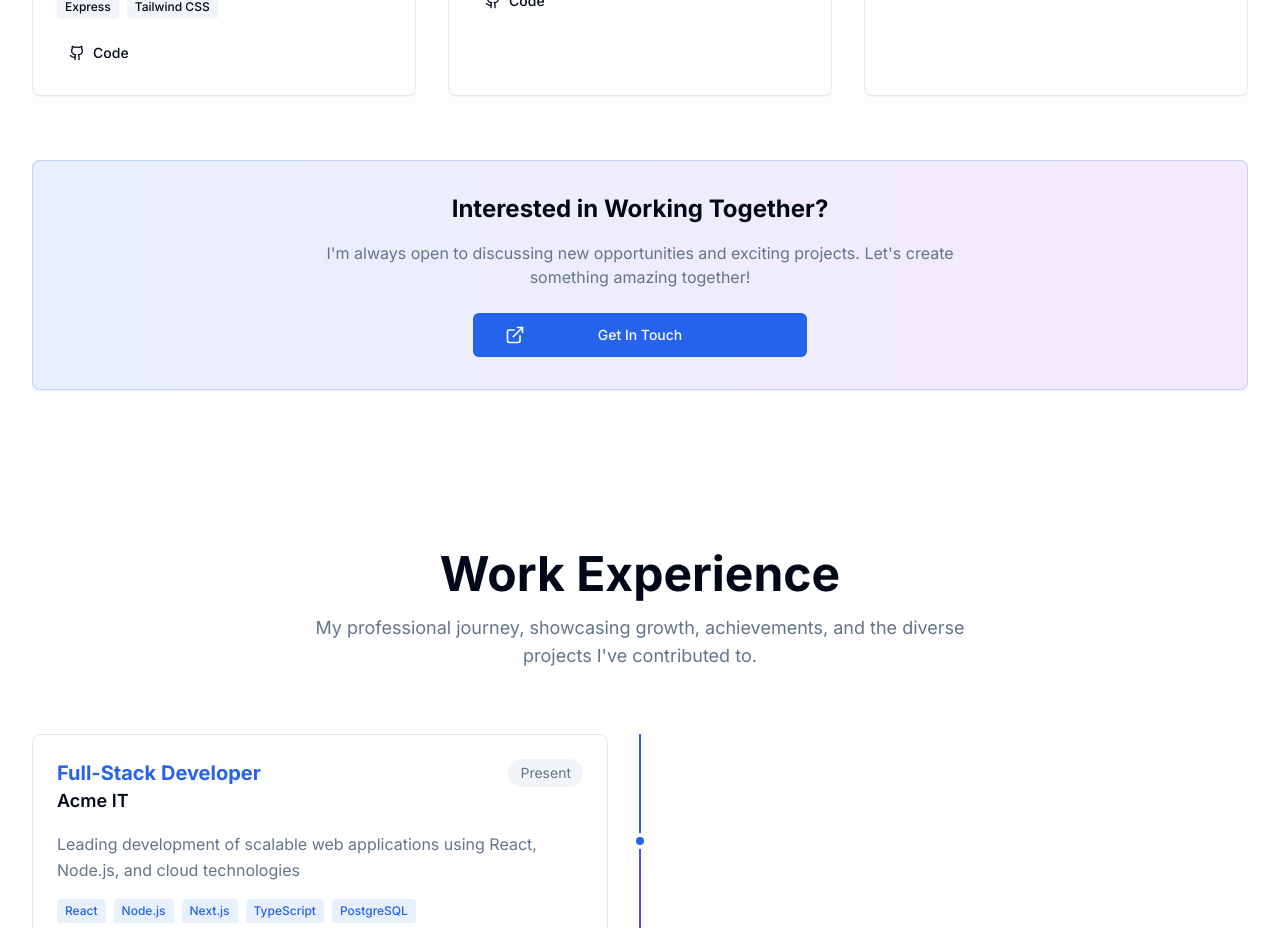
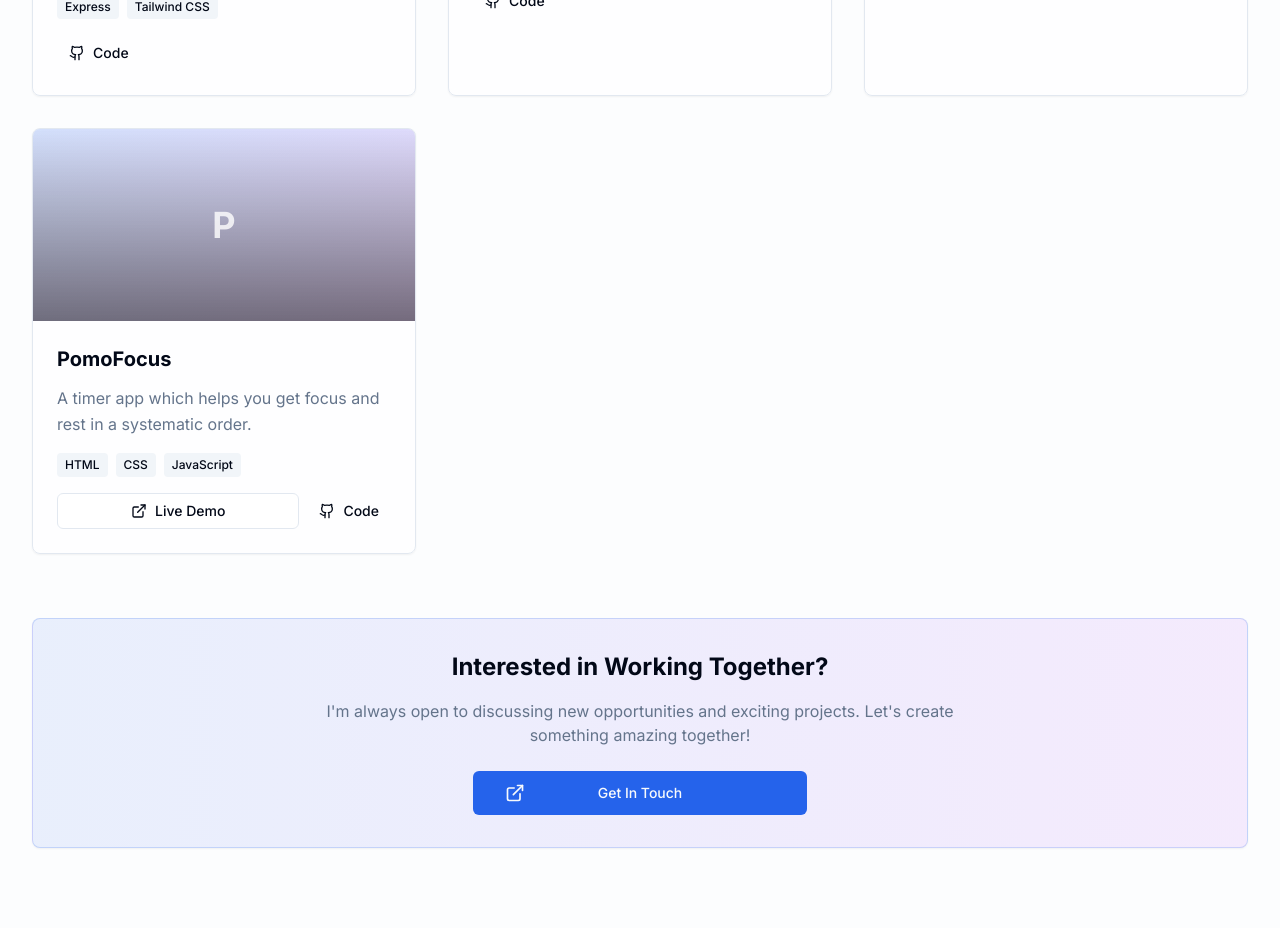
Before and after one commit to Prashan57/Prajapati-Prashan-Portfolio, a Next.js app: page / in a window 1280 px wide. Shown: the part 4660-5588 px from the top of the page. Built offline with nearby package versions, Linux system fonts and the light colour scheme.

Commit message:
pomodoro

```diff
--- a/components/projects.tsx
+++ b/components/projects.tsx
@@ -146,7 +146,7 @@ export function Projects() {
 
                     {/* Action Buttons */}
                     <div className="flex gap-2">
-                      {/* <Button
+                      {project.liveStatus && <Button
                         size="sm"
                         variant="outline"
                         onClick={() => window.open(project.live, "_blank")}
@@ -154,7 +154,7 @@ export function Projects() {
                       >
                         <Icon name="external" className="h-4 w-4" />
                         Live Demo
-                      </Button> */}
+                      </Button>}
                       <Button
                         size="sm"
                         variant="ghost"
--- a/constants/site.ts
+++ b/constants/site.ts
@@ -82,6 +82,7 @@ export const projects = [
     ],
     github: "https://github.com/Prashan57/EdEarn.git",
     live: "https://github.com/Prashan57/EdEarn.git",
+    liveStatus:false,
     featured: true,
   },
   {
@@ -93,6 +94,7 @@ export const projects = [
     technologies: ["React", "Node.js", "Socket.io", "MongoDB", "Express"],
     github: "https://github.com/Prashan57/Envision-Nepal.git",
     live: "https://github.com/Prashan57/Envision-Nepal.git",
+    liveStatus:false,
     featured: true,
   },
   {
@@ -104,19 +106,21 @@ export const projects = [
     technologies: ["HTML", "CSS", "JavaScript", "Socket.io","Node.js","Express"],
     github: "https://github.com/Prashan57/Nodejs-Chat-App.git",
     live: "https://github.com/Prashan57/Nodejs-Chat-App.git",
+    liveStatus:false,
     featured: false,
   },
-  // {
-  //   id: 4,
-  //   title: "Weather Dashboard",
-  //   description:
-  //     "A weather dashboard with real-time data and interactive charts",
-  //   image: "/projects/weather.jpg",
-  //   technologies: ["React", "Chart.js", "OpenWeather API", "TypeScript"],
-  //   github: "https://github.com/Prashan57/weather-dashboard",
-  //   live: "https://weather.prashan.dev",
-  //   featured: false,
-  // },
+  {
+    id: 4,
+    title: "PomoFocus",
+    description:
+      "A timer app which helps you get focus and rest in a systematic order.",
+    image: "/projects/weather.jpg",
+    technologies: ["HTML", "CSS", "JavaScript"],
+    github: "https://github.com/Prashan57/Pomodoro",
+    live: "https://pomodorororo.netlify.app/",
+    liveStatus:true,
+    featured: false,
+  },
 ] as const;
 
 export const experience = [
```
